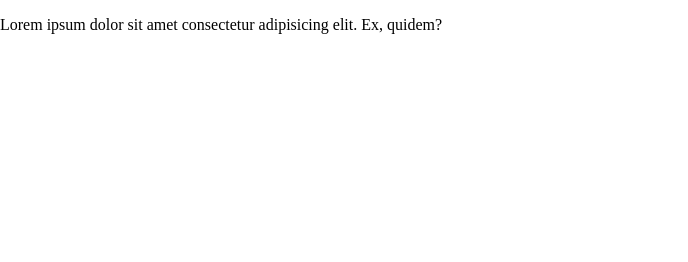
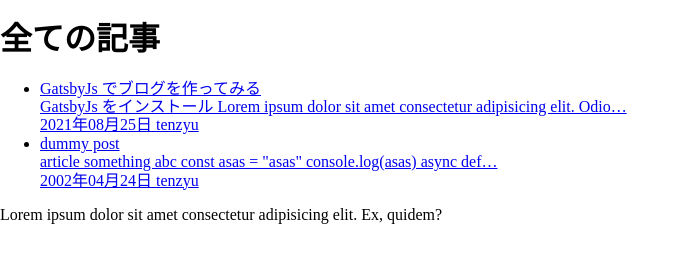
Before and after one commit to shiina-family/blog, a Gatsby site: page / in a window 1280 px wide. Shown: the whole page, without its empty margins (0-688 px from the left). Built offline with nearby package versions, Linux system fonts and the light colour scheme; Gatsby itself is replaced by a stand-in of ours; some packages are replaced by stand-ins of ours.

Commit message:
use article list component

```diff
--- a/src/pages/index.tsx
+++ b/src/pages/index.tsx
@@ -1,8 +1,9 @@
-import * as React from "react"
-
+import * as React from "react";
+import ArticleList  from "../components/article-list"
 const IndexPage = () => {
   return (
     <main>
+        <ArticleList></ArticleList>
         <p>Lorem ipsum dolor sit amet consectetur adipisicing elit. Ex, quidem?</p>
     </main>
   )
```
